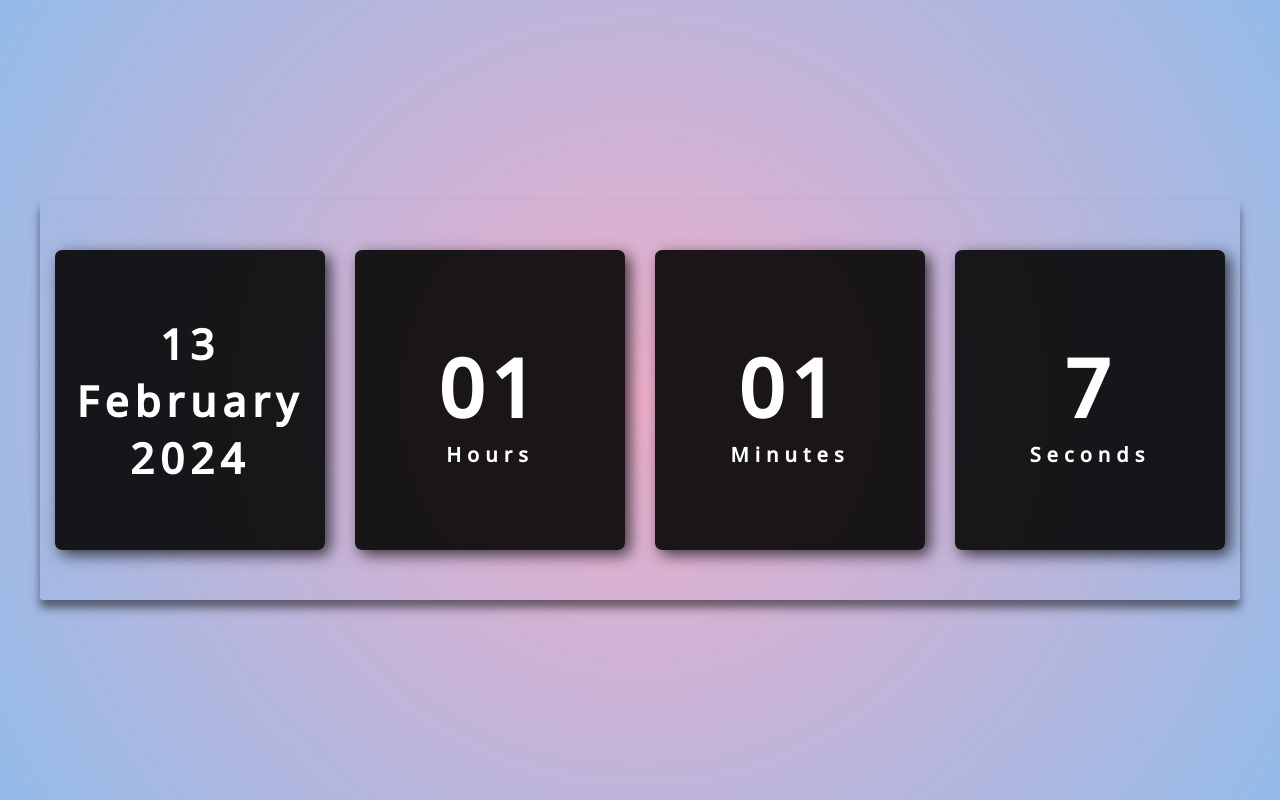
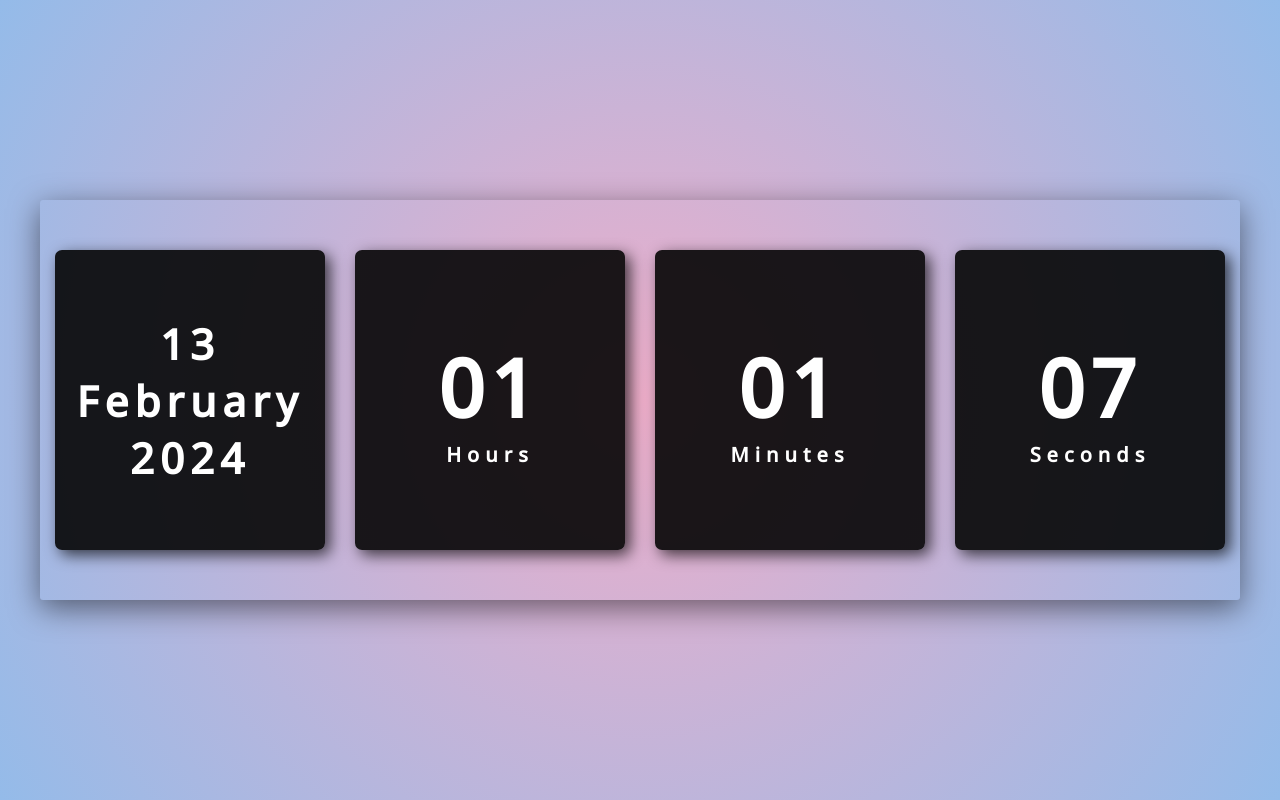
Before and after one commit to camiwr/Relogio_Digital, a plain HTML site: page index.html in a window 1280 px wide. Drawn offline with nearby package versions, Linux system fonts and the light colour scheme.

Commit message:
update blocos de tempo

```diff
--- a/script.js
+++ b/script.js
@@ -22,7 +22,7 @@ function updateTime() {
 
     if (min < 10) min = '0' + min;
 
-    if (sec < 10) s = '0' + sec;
+    if (sec < 10) sec = '0' + sec;
 
 
     months.textContent = mon;
--- a/style.css
+++ b/style.css
@@ -13,7 +13,7 @@ body {
     justify-content: center;
     align-items: center;
     background: rgb(238,174,202);
-background: radial-gradient(circle, rgba(238,174,202,1) 0%, rgba(148,187,233,1) 100%);
+    background: radial-gradient(circle, rgba(238,174,202,1) 0%, rgba(148,187,233,1) 100%);
 }
 
 .clock {
@@ -24,7 +24,7 @@ background: radial-gradient(circle, rgba(238,174,202,1) 0%, rgba(148,187,233,1)
     width: 1200px;
     background: transparent;
     border-radius: 3px;
-    box-shadow: 0px 8px 10px rgba(0, 0, 0, .5);
+    box-shadow: 0px 8px 30px rgba(0, 0, 0, .5);
 }
 
 .clock div {
```
